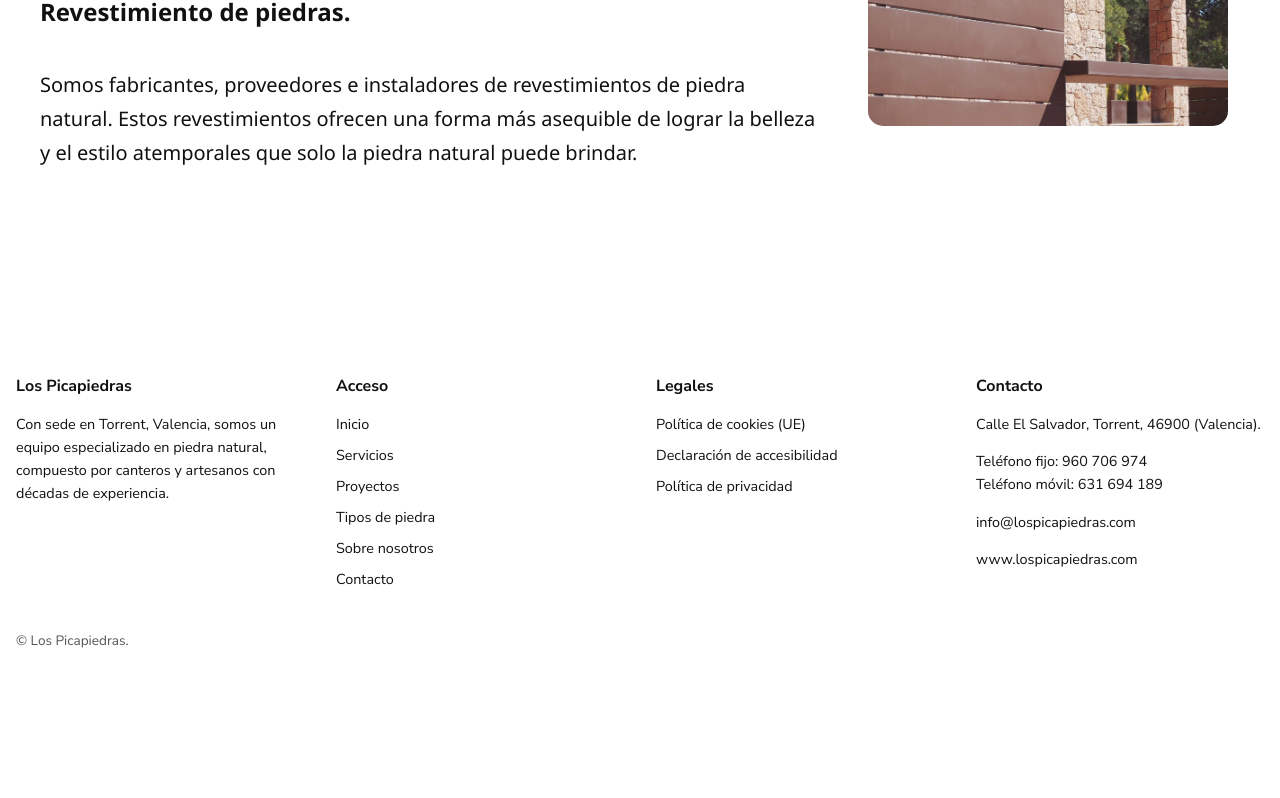
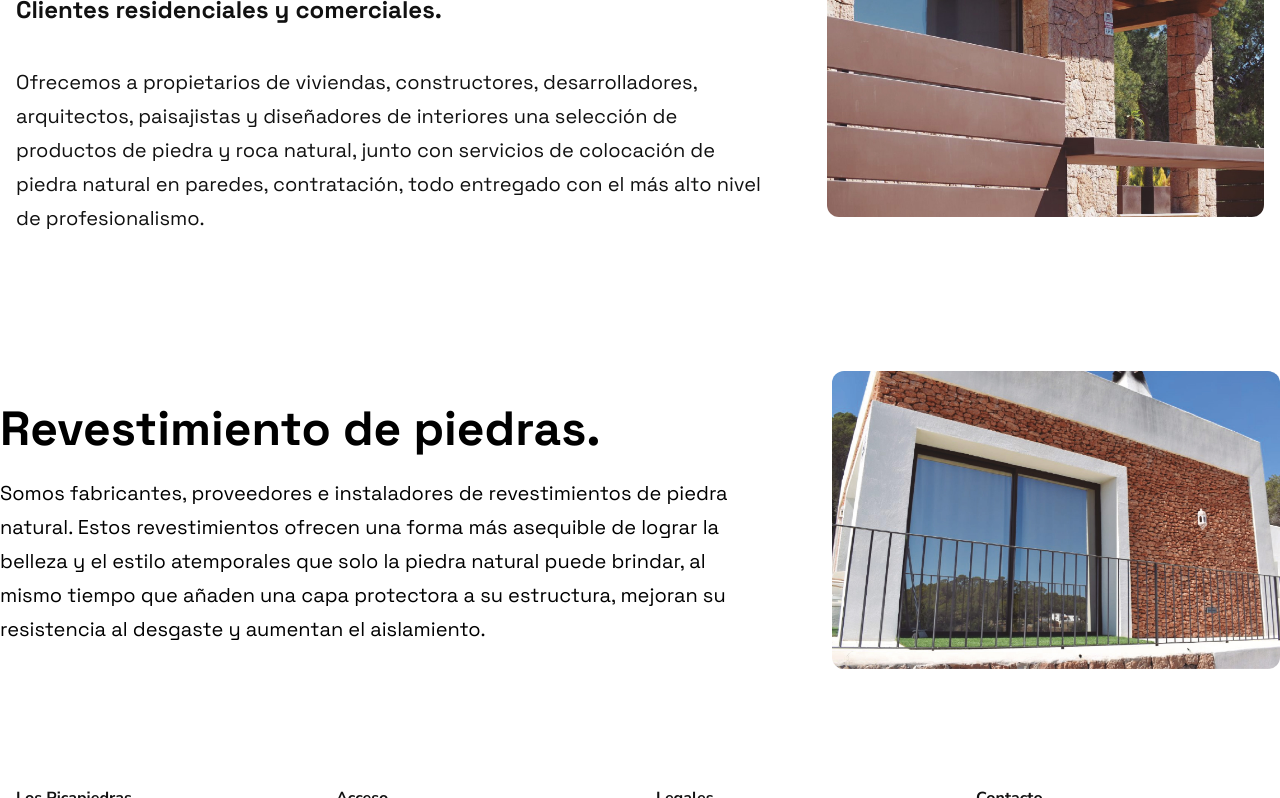
Before and after one commit to FresKo01/los_pica_piedras, a plain HTML site: page pages/servicios.html in a window 1280 px wide. Shown: the part 397-1195 px from the top of the page. Before the commit the page ends 1095 px from the top, so only its background shows below. Drawn offline with Linux system fonts and the light colour scheme.

Commit message:
correciones y se agrego mas texto en servicios

```diff
--- a/pages/servicios.html
+++ b/pages/servicios.html
@@ -7,6 +7,7 @@
   <link rel="preconnect" href="https://fonts.googleapis.com">
   <link rel="preconnect" href="https://fonts.gstatic.com" crossorigin>
   <link href="https://fonts.googleapis.com/css2?family=Nunito+Sans:ital,opsz,wght@0,6..12,200..1000;1,6..12,200..1000&display=swap" rel="stylesheet">
+  <link href="https://fonts.googleapis.com/css2?family=Space+Grotesk:wght@400;500;700&display=swap" rel="stylesheet">
   <link rel="stylesheet" href="../style/main.css">
   <link rel="stylesheet" href="../style/footer.css">
   <link rel="stylesheet" href="../style/header.css">
@@ -50,17 +51,38 @@
     <div class="bloques-servicio">
       <div class="bloque">
         <div class="bloque-texto">
-          <h1>Servicios</h1>
-          <h4>Revestimiento de piedras.</h4>
-          <p>Somos fabricantes, proveedores e instaladores de revestimientos de piedra natural.
-              Estos revestimientos ofrecen una forma más asequible de lograr la belleza
-              y el estilo atemporales que solo la piedra natural puede brindar.</p>
+          <h1>
+            Servicios
+          </h1>
+          <h4>
+            Clientes residenciales y comerciales.
+          </h4>
+          <p>
+            Ofrecemos a propietarios de viviendas, constructores, desarrolladores, arquitectos, paisajistas y diseñadores
+            de interiores una selección de productos de piedra y roca natural,
+            junto con servicios de colocación de piedra natural en paredes, contratación,
+            todo entregado con el más alto nivel de profesionalismo.
+          </p>
         </div>
         <img src="../assets/servicios/servicio1.jpg" alt="Servicio 1">
       </div>
     </div>
   </div>
 </section>
+
+
+
+<div class="bloque-servicio-2">
+  <div class="texto-servicio-2">
+    <h1>Revestimiento de piedras.</h1>
+    <p>
+      Somos fabricantes, proveedores e instaladores de revestimientos de piedra natural.
+      Estos revestimientos ofrecen una forma más asequible de lograr la belleza y el estilo atemporales que solo la piedra natural puede brindar,
+      al mismo tiempo que añaden una capa protectora a su estructura, mejoran su resistencia al desgaste y aumentan el aislamiento.
+    </p>
+  </div>
+  <img src="../assets/servicios/servicio2.jpg" alt="Servicio 2" class="imagen-servicio-2">
+</div>
 
  <!--footer-->
 <footer class="footer">
@@ -91,19 +113,19 @@
     <div class="footer-col">
       <h4>Legales</h4>
       <ul>
-          <li><a href="#">Política de cookies (UE)</a></li>
-          <li><a href="#">Declaración de accesibilidad</a></li>
-          <li><a href="#">Política de privacidad</a></li>
+        <li><a href="Legales/Politica_de_cookies.html">Política de cookies (UE)</a></li>
+        <li><a href="Legales/Declaracion_de_accesibilidad.html">Declaración de accesibilidad</a></li>
+        <li><a href="Legales/Politica_de_privacidad.html">Política de privacidad</a></li>
       </ul>
     </div>
 
     <!-- Columna 4: Contacto -->
     <div class="footer-col">
       <h4>Contacto</h4>
-        <p>Calle El Salvador, Torrent, 46900 (Valencia).</p>
-        <p>Teléfono fijo: 960 706 974<br>Teléfono móvil: 631 694 189</p>
-        <p><a href="mailto:info@lospicapiedras.com">info@lospicapiedras.com</a></p>
-        <p><a href="https://www.lospicapiedras.com">www.lospicapiedras.com</a></p>
+      <p>Calle Falsa, Buenos Aires, 123456 (Argentina).</p>
+      <p>Teléfono fijo: xxx xxx xxx<br>Teléfono móvil: xxx xxx xxx</p>
+      <p><a href="mailto:info@lospicapiedras.com.ar">info@lospicapiedras.com.ar</a></p>
+      <p><a href="https://www.lospicapiedras.com.ar">www.lospicapiedras.com.ar</a></p>
     </div>
   </div>
   <div class="footer-bottom">
@@ -111,5 +133,10 @@
   </div>
 </footer>
 
+<script>
+  document.getElementById("year").textContent = new Date().getFullYear();
+</script>
+
+
 </body>
 </html>
--- a/style/servicios.css
+++ b/style/servicios.css
@@ -1,3 +1,7 @@
+body {
+  font-family: 'Space Grotesk', sans-serif;
+}
+
 /*SERVICIOS*/
 .servicios {
   padding: 4rem 1rem;
@@ -6,7 +10,7 @@
 }
 
 .servicios .container {
-  max-width: 1200px;
+  max-width: 1650px;
   margin: 0 auto;
 }
 
@@ -47,14 +51,15 @@
 }
 
 .titulo-servicio {
-  font-size: 2.5rem;
-  margin-bottom: 0.5rem;
+  font-size: 3rem;
+  font-weight: 800;
+  margin-bottom: 1rem;
 }
 
 .subtitulo-servicio {
-  font-size: 1.2rem;
-  font-weight: 600;
-  margin-bottom: 1.5rem;
+  font-size: 1.3rem;
+  font-weight: 700;
+  margin-bottom: 1.2rem;
 }
 
 .descripcion-servicio {
@@ -64,22 +69,33 @@
   line-height: 1.6;
 }
 
+/*
 .bloques-servicio .bloque {
   display: flex;
   align-items: flex-start;
   gap: 3rem;
   margin-bottom: 3rem;
 }
+*/
+
+.bloques-servicio .bloque {
+  display: flex;
+  align-items: center;
+  justify-content: space-between;
+  gap: 4rem;
+  margin-bottom: 3rem;
+  max-width: 1800px;
+}
 
 .bloques-servicio .bloque-texto {
-  flex: 1 1 0;
-  max-width: 65%;
+  flex: 1;
+  max-width: 60%;
 }
 
 .bloques-servicio .bloque img {
-  width: 30%;
-  min-width: 220px;
-  border-radius: 15px;
+  width: 35%;
+  min-width: 340px;
+  border-radius: 12px;
   object-fit: cover;
   max-height: 320px;
   flex-shrink: 0;
@@ -116,3 +132,60 @@
     width: 40%; /* O el tamaño que prefieras en móvil */
   }
 }
+
+/* SERVICIO 2 */
+.bloque-servicio-2 {
+  display: flex;
+  align-items: center;
+  justify-content: space-between;
+  gap: 4rem;
+  margin-bottom: 3rem;
+  max-width: 1650px;
+  margin-inline: auto; /* centrar */
+}
+
+.texto-servicio-2 {
+  flex: 1;
+  max-width: 60%;
+}
+
+.texto-servicio-2 h1 {
+  font-size: 3rem;
+  font-weight: 800;
+  margin-bottom: 1rem !important;
+  line-height: 1.1;
+}
+
+.texto-servicio-2 p {
+  font-size: 1.25rem;
+  line-height: 1.7;
+  margin-bottom: 1.5rem;
+}
+
+.imagen-servicio-2 {
+  width: 35%;
+  min-width: 340px;
+  border-radius: 12px;
+  object-fit: cover;
+  max-height: 320px;
+  flex-shrink: 0;
+}
+
+/* Responsive bloque 2*/
+@media (max-width: 900px) {
+  .bloque-servicio-2 {
+    flex-direction: column;
+    text-align: center;
+  }
+
+  .texto-servicio-2 {
+    max-width: 100%;
+  }
+
+  .imagen-servicio-2 {
+    width: 100%;
+    max-width: 400px;
+    height: auto;
+    margin-top: 1rem;
+  }
+}
```
Also changed, not shown: notas.txt (added, +15 -0 lines), pages/Legales/Declaracion_de_accesibilidad.html (added), pages/Legales/Politica_de_cookies.html (added), pages/Legales/Politica_de_privacidad.html (added). Lines whose indentation alone changed are shown as unchanged.
